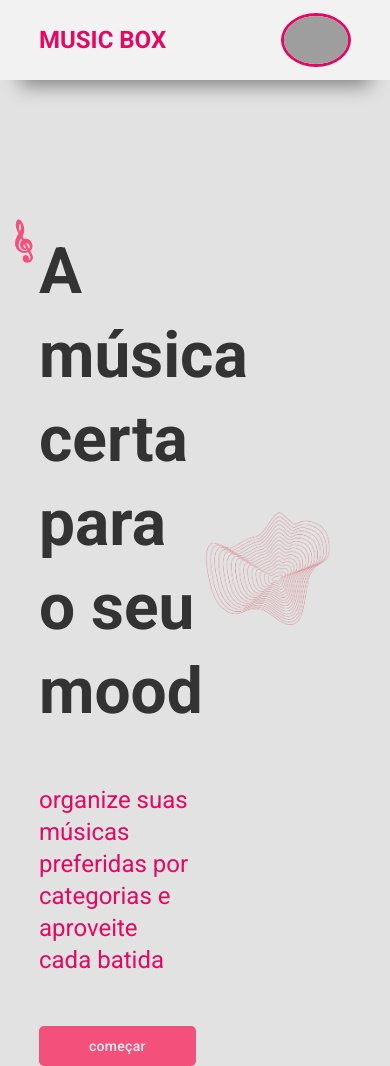
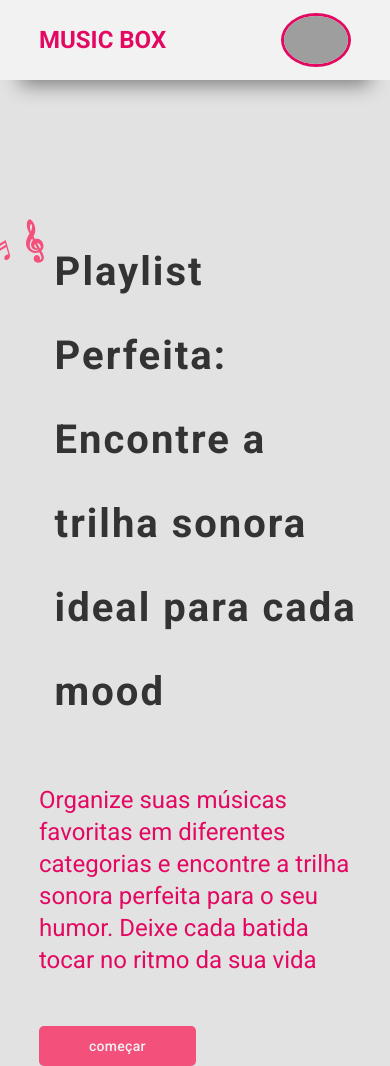
Before and after one commit to Guilherme-Tarifa-Vieira/music-box-c, a React (Create React App) app: page / in a window 390 px wide. Built offline with nearby package versions, Linux system fonts and the light colour scheme; grey boxes are pictures that could not be loaded.

Commit message:
ajustes conteúdo index e @media para imagem

```diff
--- a/src/html-css-template/css/style.css
+++ b/src/html-css-template/css/style.css
@@ -115,7 +115,8 @@ nav .container {
   margin-top: 150px;
   font-style: normal;
   font-weight: bold;
-  font-size: 64px;
+  font-size: 3rem;
+
   line-height: 84px;
   color: var(--dark-color);
 }
@@ -202,6 +203,7 @@ nav .container {
   display: grid;
   grid-auto-rows: auto;
   grid-gap: 32px;
+
 }
 
 .music-boxes.three-columns {
@@ -259,13 +261,11 @@ nav .container {
   box-shadow: 21px -21px 42px var(--dashed-transparent),
     -21px 21px 42px var(--light-color-2);
   background: rgb(242, 242, 242);
-  background: linear-gradient(
-    188deg,
-    rgba(242, 242, 242, 1) 1%,
-    rgb(222, 219, 219) 7%,
-    rgb(179, 178, 178) 18%,
-    rgba(255, 255, 255, 0.06214985994397759) 100%
-  );
+  background: linear-gradient(188deg,
+      rgba(242, 242, 242, 1) 1%,
+      rgb(222, 219, 219) 7%,
+      rgb(179, 178, 178) 18%,
+      rgba(255, 255, 255, 0.06214985994397759) 100%);
 
   @-webkit-keyframes ani2 {
     from {
@@ -399,6 +399,12 @@ nav .container {
   width: 50%;
 }
 
+.img-lateral.img-min {
+
+  display: none;
+
+}
+
 form {
   width: 100%;
   font-family: var(--font-defaut);
@@ -512,14 +518,33 @@ form label {
   opacity: 0;
 }
 
-/* @media only screen and (min-width: 992px) {
-  .music-boxes.count {
-    column-count: 3;
+
+
+@media only screen and (max-width: 900px) {
+
+  .info-index {
+    width: 100%;
   }
+
+  .info-index .display {
+    font-size: 2.5rem;
+    width: 80vw;
+    align-self: center;
+    margin-left: 10%;
+  }
+
+  .subtitle {
+    font-size: 1.5rem;
+
+    width: 80vw;
+    align-self: center;
+
+  }
+
+  .index-img {
+    opacity: 0.3;
+    z-index: -1;
+  }
+
+
 }
-
-@media only screen and (max-width: 732px) {
-  .music-boxes.count {
-    column-count: 2;
-  }
-} */
--- a/src/pages/Error.jsx
+++ b/src/pages/Error.jsx
@@ -1,9 +1,28 @@
-import React from "react";
+import React, { useEffect, useState } from "react";
 import imagemErro from "../html-css-template/imagens/target-red.png";
 import { useNavigate } from "react-router-dom";
 
 function Error() {
   const navigate = useNavigate();
+
+  const [image, setImage] = useState(true);
+
+  useEffect(() => {
+    function handleResize() {
+      if (window.innerWidth <= 700) {
+        setImage(false);
+        console.log(image);
+      } else if (window.innerWidth > 700) {
+        setImage(true);
+        console.log(image);
+      }
+    }
+
+    window.addEventListener("resize", handleResize);
+
+    handleResize();
+    return () => window.removeEventListener("resize", handleResize);
+  }, [image]);
 
   return (
     <>
@@ -18,8 +37,10 @@ function Error() {
             </button>
           </div>
 
-          <div className="img-lateral">
-            <img src={imagemErro} alt="" />
+          <div className={`img-lateral ${!image ? "img-min" : ""}`}>
+            <img src={imagemErro}
+
+              alt="" />
           </div>
         </div>
       </div>
--- a/src/pages/Home.jsx
+++ b/src/pages/Home.jsx
@@ -20,6 +20,7 @@ function Home() {
 
     window.addEventListener("resize", handleResize);
 
+    handleResize();
     return () => window.removeEventListener("resize", handleResize);
   }, [image]);
 
@@ -33,11 +34,10 @@ function Home() {
                 className={`my-custom-blockquote ${!image ? "custom-min" : ""}`}
               >
                 <p className={`display ${!image ? "display-min" : ""}`}>
-                  A música certa para o seu mood
+                  Playlist Perfeita: Encontre a trilha sonora ideal para cada mood
                 </p>
                 <p className="subtitle">
-                  organize suas músicas preferidas por categorias e aproveite
-                  cada batida{" "}
+                  Organize suas músicas favoritas em diferentes categorias e encontre a trilha sonora perfeita para o seu humor. Deixe cada batida tocar no ritmo da sua vida{" "}
                 </p>
               </blockquote>
             </div>
--- a/src/pages/Musicas.jsx
+++ b/src/pages/Musicas.jsx
@@ -20,30 +20,28 @@ function Musicas() {
       });
   }
 
-  useEffect(() => {
   function handleResize() {
     if (window.innerWidth >= 760 && window.innerWidth <= 1044) {
       setColunas(2);
-      } else if (window.innerWidth <= 760) {
+    } else if (window.innerWidth < 760) {
       setColunas(1);
     } else {
       setColunas(3);
     }
   }
 
+  useEffect(() => {
     window.addEventListener("resize", handleResize);
 
-    api
-      .get() // invocando o método "get" do axios utilizando a URL base instanciada em "api.js"
+    api.get()
       .then((respostaObtida) => {
-        // método get responde uma Promise que será resolvida, e quando obtiver uma resposta, cairá no "then" recebendo a resposta como parâmetro
-        console.log(respostaObtida.data); // exibindo o atributo "data", que possui o vetor de dados do objeto de resposta que foi recebido
-        setMusicas(respostaObtida.data); // utilizando o setter para alterar o valor do estado (useState) de "musicas"
+        setMusicas(respostaObtida.data);
       })
       .catch((erroObtido) => {
-        // caso a requisição falhe, o "catch" pegará o erro, recebendo como parâmetro de uma função
-        console.log(erroObtido); // exibindo o erro que ocorreu na requisição
+        console.log(erroObtido);
       });
+
+    handleResize(); // chamando a função handleResize aqui
 
     return () => window.removeEventListener("resize", handleResize);
   }, []);
@@ -60,10 +58,10 @@ function Musicas() {
 
       <div className="container">
         <div
-          className={`music-boxes ${colunas === 2
+          className={`music-boxes ${colunas === 3
+            ? "three-columns"
+            : colunas === 2
               ? "two-columns"
-            : colunas === 3
-              ? "three-columns"
               : colunas === 1
                 ? "one-columns"
                 : ""
@@ -87,5 +85,4 @@ function Musicas() {
     </>
   );
 }
-
 export default Musicas;
```
Lines whose indentation alone changed are shown as unchanged.
